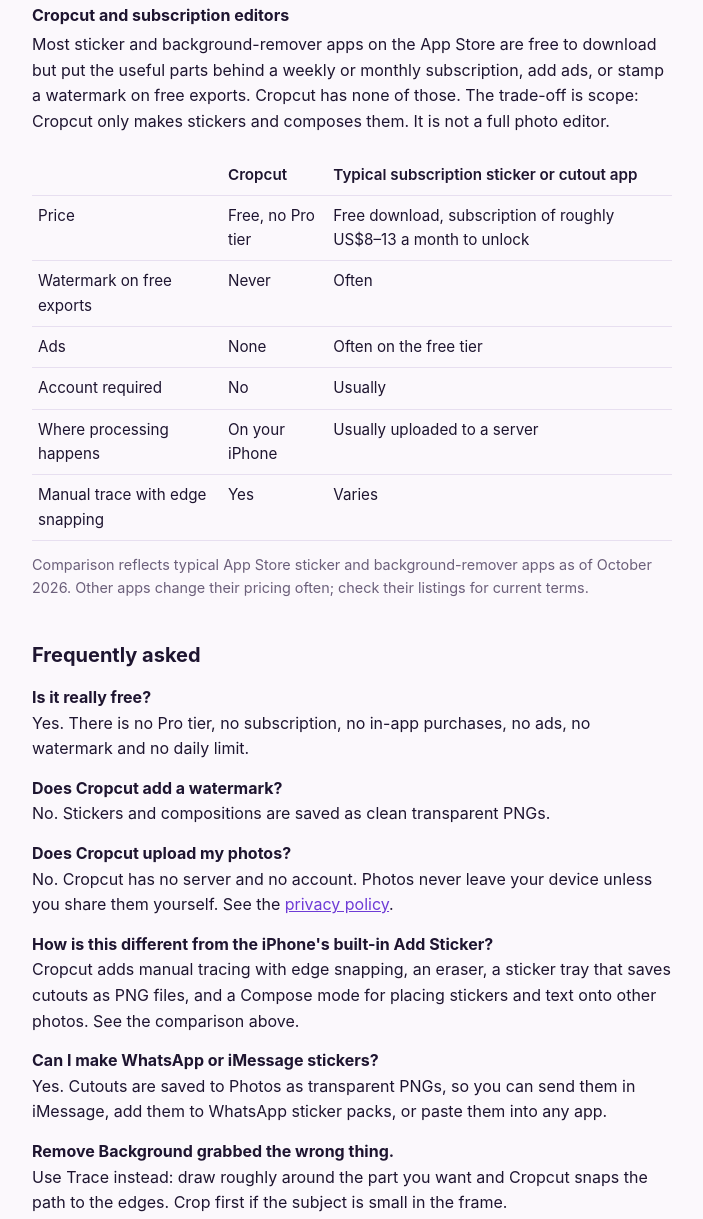
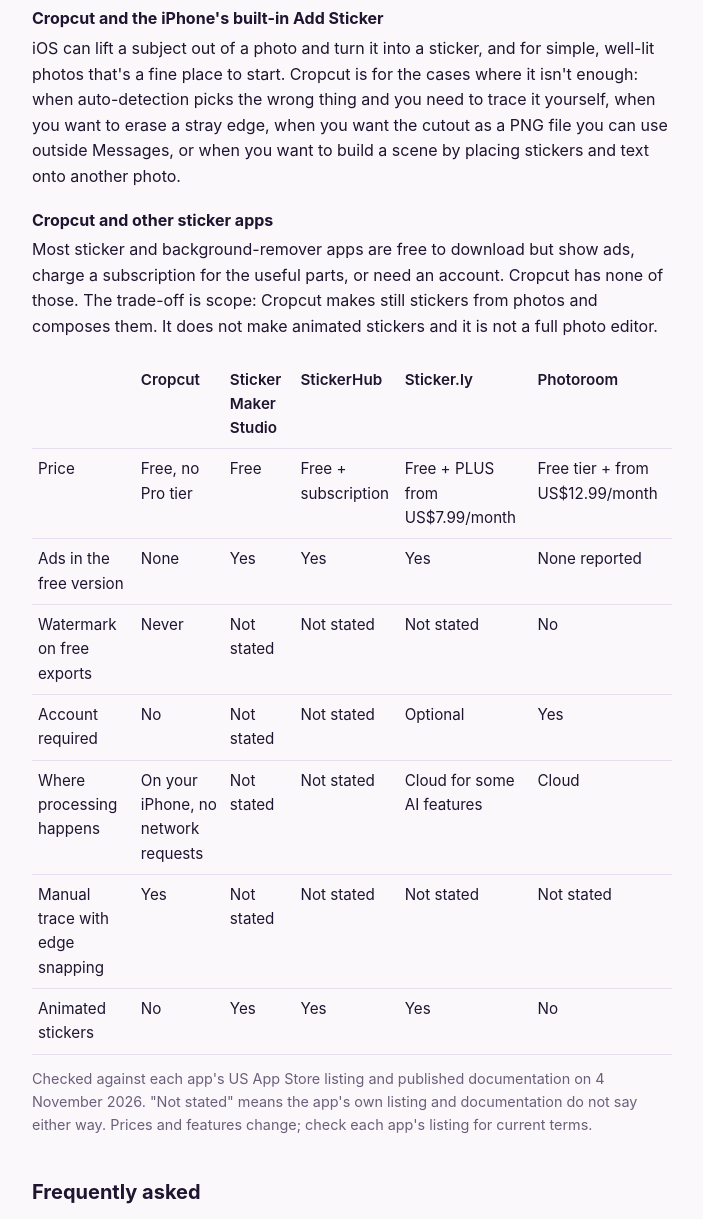
Before and after one commit to adles4/cropcut, a plain HTML site: page index.html in a window 1280 px wide. Shown: the part 1358-2577 px from the top of the page, without its empty margins (288-991 px from the left). Drawn offline with Linux system fonts and the light colour scheme.

Commit message:
1.2: pack export section, named competitor table, WhatsApp/iMessage FAQ, animated-stickers FAQ

```diff
--- a/index.html
+++ b/index.html
@@ -20,7 +20,7 @@
   "operatingSystem": "iOS",
   "applicationCategory": "DesignApplication",
   "applicationSubCategory": "Sticker maker, background remover, photo cutout",
-  "description": "Cropcut is a completely free sticker maker and background remover for iPhone. Tap Remove Background for an instant cutout, or trace a subject with your finger and Cropcut snaps to the edges. Save cutouts as reusable stickers, drop them onto any photo in Compose, add text and markup, then save or share. No ads, no subscription, no account, no watermark. All processing happens on the device.",
+  "description": "Cropcut is a completely free iPhone app that turns any photo into a sticker and puts it where you use stickers: WhatsApp, Telegram, iMessage and Photos. Tap Remove Background for an instant cutout, or trace a subject with your finger and Cropcut snaps to the edges. Pick 1 to 30 stickers and tap Add to WhatsApp or Add to Telegram to create a sticker pack; every sticker also appears in the iMessage sticker drawer. No ads, no subscription, no account, no watermark. All processing happens on the device. Not a Cricut cutting machine.",
   "offers": { "@type": "Offer", "price": "0", "priceCurrency": "USD" },
   "isAccessibleForFree": true,
   "inLanguage": ["en","ar","zh","cs","da","nl","fi","fr","de","el","he","hi","hu","id","it","ja","ko","ms","nb","pl","pt","ro","ru","es","sv","th","tr","uk","vi"],
@@ -41,7 +41,9 @@
     { "@type": "Question", "name": "Does Cropcut add a watermark to stickers?", "acceptedAnswer": { "@type": "Answer", "text": "No. Every sticker and composition is saved as a clean transparent PNG with no watermark." } },
     { "@type": "Question", "name": "Does Cropcut upload my photos?", "acceptedAnswer": { "@type": "Answer", "text": "No. Cropcut has no server and no account. All background removal and editing happens on your iPhone. Photos never leave your device unless you share them yourself." } },
     { "@type": "Question", "name": "How is Cropcut different from the iPhone's built-in Add Sticker feature?", "acceptedAnswer": { "@type": "Answer", "text": "iOS can lift a subject from a photo and turn it into a sticker, and for simple photos that works well. Cropcut adds manual tracing with edge snapping for when auto-detection picks the wrong thing, an eraser for tidying the result, a sticker tray that saves cutouts as transparent PNGs you can use in any app, and a Compose mode for placing stickers on other photos with text and freehand markup." } },
-    { "@type": "Question", "name": "Can I make WhatsApp or iMessage stickers with Cropcut?", "acceptedAnswer": { "@type": "Answer", "text": "Yes. Cutouts are saved as transparent PNGs to your Photos library, so you can send them in iMessage, add them to WhatsApp sticker packs, or paste them into any app." } },
+    { "@type": "Question", "name": "How do I add Cropcut stickers to WhatsApp or Telegram?", "acceptedAnswer": { "@type": "Answer", "text": "In the Stickers tab, pick 1 to 30 stickers and tap Add to WhatsApp to create a reusable WhatsApp sticker pack called Cropcut Stickers, or Add to Telegram for a Telegram pack. Stickers sent this way get a white die-cut outline automatically. Available in Cropcut 1.2 or later." } },
+    { "@type": "Question", "name": "How do I use Cropcut stickers in iMessage?", "acceptedAnswer": { "@type": "Answer", "text": "Nothing to export. Open any conversation in Messages, tap +, then Stickers, then Cropcut. Every sticker made in the app appears there automatically." } },
+    { "@type": "Question", "name": "Does Cropcut make animated stickers?", "acceptedAnswer": { "@type": "Answer", "text": "No. Cropcut makes still stickers from photos; it does not make animated or video stickers." } },
     { "@type": "Question", "name": "What languages does Cropcut support?", "acceptedAnswer": { "@type": "Answer", "text": "Cropcut's interface is available in 31 languages, including English, Spanish, Portuguese, French, German, Japanese, Korean, Chinese, Arabic, Hindi, Thai, Vietnamese, Ukrainian and Turkish. It is available on the App Store in 175 countries." } },
     { "@type": "Question", "name": "Is Cropcut: Sticker Maker the same as the CropCut video editor?", "acceptedAnswer": { "@type": "Answer", "text": "No. Cropcut: Sticker Maker is an independent iPhone sticker maker and background remover by a solo developer. It is not related to any CropCut video editing app, and it is not CapCut." } }
   ]
@@ -82,7 +84,7 @@
 <body>
 <main>
 <h1>Cropcut: Sticker Maker</h1>
-<p class="lede">A completely free sticker maker and background remover for iPhone. No ads, no subscription, no account, no watermark. Everything runs on your device.</p>
+<p class="lede">A completely free sticker maker and background remover for iPhone. Cut out anything, then send it as a WhatsApp or Telegram sticker pack or straight from the iMessage sticker drawer. No ads, no subscription, no account, no watermark. Everything runs on your device.</p>
 <div class="rule"></div>
 
 <p>
@@ -104,6 +106,8 @@
 <p>Every cutout goes into Cropcut's sticker tray and is saved to Photos as a transparent PNG, so it works in iMessage, WhatsApp, Notes, Keynote, or any other app.</p>
 <h3>Compose</h3>
 <p>Open any photo, drop stickers onto it, drag, pinch and rotate, add text or freehand markup, then save or share. Good for memes, scrapbook pages, birthday cards and product mock-ups.</p>
+<h3>Send it as a pack</h3>
+<p>In Cropcut 1.2, pick 1 to 30 stickers and tap <em>Add to WhatsApp</em> to create a reusable WhatsApp sticker pack, or <em>Add to Telegram</em> for a Telegram pack. Stickers sent to WhatsApp or Telegram get the classic white die-cut outline automatically. For iMessage there is nothing to export: every sticker you make appears in the Messages sticker drawer (tap + in a chat, then Stickers, then Cropcut).</p>
 
 <h2>Who it's for</h2>
 <ul>
@@ -118,20 +122,21 @@
 <h3>Cropcut and the iPhone's built-in Add Sticker</h3>
 <p>iOS can lift a subject out of a photo and turn it into a sticker, and for simple, well-lit photos that's a fine place to start. Cropcut is for the cases where it isn't enough: when auto-detection picks the wrong thing and you need to trace it yourself, when you want to erase a stray edge, when you want the cutout as a PNG file you can use outside Messages, or when you want to build a scene by placing stickers and text onto another photo.</p>
 
-<h3>Cropcut and subscription editors</h3>
-<p>Most sticker and background-remover apps on the App Store are free to download but put the useful parts behind a weekly or monthly subscription, add ads, or stamp a watermark on free exports. Cropcut has none of those. The trade-off is scope: Cropcut only makes stickers and composes them. It is not a full photo editor.</p>
+<h3>Cropcut and other sticker apps</h3>
+<p>Most sticker and background-remover apps are free to download but show ads, charge a subscription for the useful parts, or need an account. Cropcut has none of those. The trade-off is scope: Cropcut makes still stickers from photos and composes them. It does not make animated stickers and it is not a full photo editor.</p>
 <div class="tablewrap">
 <table>
-<tr><th></th><th>Cropcut</th><th>Typical subscription sticker or cutout app</th></tr>
-<tr><td>Price</td><td>Free, no Pro tier</td><td>Free download, subscription of roughly US$8–13 a month to unlock</td></tr>
-<tr><td>Watermark on free exports</td><td>Never</td><td>Often</td></tr>
-<tr><td>Ads</td><td>None</td><td>Often on the free tier</td></tr>
-<tr><td>Account required</td><td>No</td><td>Usually</td></tr>
-<tr><td>Where processing happens</td><td>On your iPhone</td><td>Usually uploaded to a server</td></tr>
-<tr><td>Manual trace with edge snapping</td><td>Yes</td><td>Varies</td></tr>
+<tr><th></th><th>Cropcut</th><th>Sticker Maker Studio</th><th>StickerHub</th><th>Sticker.ly</th><th>Photoroom</th></tr>
+<tr><td>Price</td><td>Free, no Pro tier</td><td>Free</td><td>Free + subscription</td><td>Free + PLUS from US$7.99/month</td><td>Free tier + from US$12.99/month</td></tr>
+<tr><td>Ads in the free version</td><td>None</td><td>Yes</td><td>Yes</td><td>Yes</td><td>None reported</td></tr>
+<tr><td>Watermark on free exports</td><td>Never</td><td>Not stated</td><td>Not stated</td><td>Not stated</td><td>No</td></tr>
+<tr><td>Account required</td><td>No</td><td>Not stated</td><td>Not stated</td><td>Optional</td><td>Yes</td></tr>
+<tr><td>Where processing happens</td><td>On your iPhone, no network requests</td><td>Not stated</td><td>Not stated</td><td>Cloud for some AI features</td><td>Cloud</td></tr>
+<tr><td>Manual trace with edge snapping</td><td>Yes</td><td>Not stated</td><td>Not stated</td><td>Not stated</td><td>Not stated</td></tr>
+<tr><td>Animated stickers</td><td>No</td><td>Yes</td><td>Yes</td><td>Yes</td><td>No</td></tr>
 </table>
 </div>
-<p class="muted">Comparison reflects typical App Store sticker and background-remover apps as of October 2026. Other apps change their pricing often; check their listings for current terms.</p>
+<p class="muted">Checked against each app's US App Store listing and published documentation on 4 November 2026. "Not stated" means the app's own listing and documentation do not say either way. Prices and features change; check each app's listing for current terms.</p>
 
 <h2>Frequently asked</h2>
 <div class="faq">
@@ -139,7 +144,9 @@
 <p><strong>Does Cropcut add a watermark?</strong> No. Stickers and compositions are saved as clean transparent PNGs.</p>
 <p><strong>Does Cropcut upload my photos?</strong> No. Cropcut has no server and no account. Photos never leave your device unless you share them yourself. See the <a href="privacy.html">privacy policy</a>.</p>
 <p><strong>How is this different from the iPhone's built-in Add Sticker?</strong> Cropcut adds manual tracing with edge snapping, an eraser, a sticker tray that saves cutouts as PNG files, and a Compose mode for placing stickers and text onto other photos. See the comparison above.</p>
-<p><strong>Can I make WhatsApp or iMessage stickers?</strong> Yes. Cutouts are saved to Photos as transparent PNGs, so you can send them in iMessage, add them to WhatsApp sticker packs, or paste them into any app.</p>
+<p><strong>How do I add Cropcut stickers to WhatsApp?</strong> Open the Stickers tab, pick 1 to 30 stickers, and tap Add to WhatsApp. WhatsApp opens with a new pack called "Cropcut Stickers", which you can rename there. Telegram works the same way with Add to Telegram. (Cropcut 1.2 or later.)</p>
+<p><strong>How do I use Cropcut stickers in iMessage?</strong> Nothing to set up. Open any conversation in Messages, tap +, then Stickers, then Cropcut. Every sticker you have made in the app is there, three to a row.</p>
+<p><strong>Does Cropcut make animated stickers?</strong> No. Cropcut makes still stickers from photos. If you need animated or video stickers, Sticker Maker Studio, StickerHub and Sticker.ly all do that.</p>
 <p><strong>Remove Background grabbed the wrong thing.</strong> Use Trace instead: draw roughly around the part you want and Cropcut snaps the path to the edges. Crop first if the subject is small in the frame.</p>
 <p><strong>Where do my stickers go?</strong> Into the sticker tray inside Cropcut, and into your Photos library as a transparent PNG.</p>
 <p><strong>How do I put a sticker on another photo?</strong> Open Compose, pick a photo, then tap a sticker in the tray. Drag to move, pinch to resize, twist to rotate. Add text or draw on top, then save or share.</p>
@@ -152,7 +159,7 @@
 <p>Cropcut is made by one independent developer. Found a bug, or have an idea? Email <a href="mailto:adles4@icloud.com">adles4@icloud.com</a>. Every message is read.</p>
 <p><a href="https://apps.apple.com/app/id6810356642">Cropcut on the App Store</a> · <a href="privacy.html">Privacy policy</a> · <a href="https://github.com/adles4/cropcut">GitHub</a></p>
 
-<p class="muted">Cropcut is an independent app and is not affiliated with Apple Inc., CapCut, or any other company or app mentioned.</p>
+<p class="muted">Cropcut is an independent app and is not affiliated with Apple Inc., Cricut, CapCut, WhatsApp, Telegram, or any other company or app mentioned. Other apps' names are used only to compare features.</p>
 </main>
 </body>
 </html>
```
